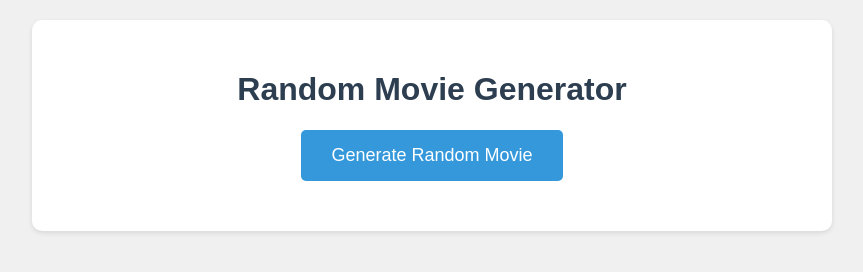
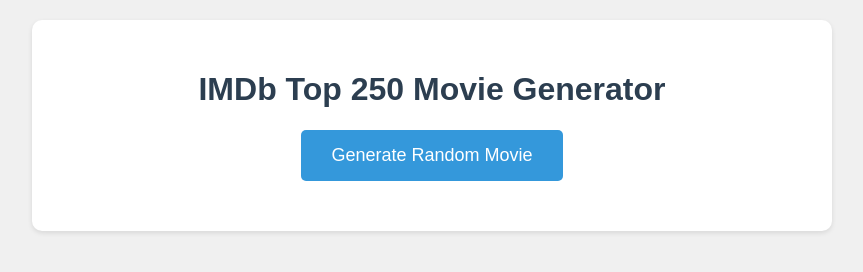
Before and after one commit to Torksy04/IMBd-Movie-Gen, a plain HTML site: page index.html in a window 1280 px wide. Shown: the whole page, without its empty margins (208-1071 px from the left). Drawn offline with Linux system fonts and the light colour scheme.

Commit message:
Update website title to IMDb Top 250 Movie Generator

```diff
--- a/index.html
+++ b/index.html
@@ -3,7 +3,7 @@
 <head>
     <meta charset="UTF-8">
     <meta name="viewport" content="width=device-width, initial-scale=1.0">
-    <title>Random Movie Generator</title>
+    <title>IMDb Top 250 Movie Generator</title>
     <style>
         body {
             font-family: 'Arial', sans-serif;
@@ -68,7 +68,7 @@
 </head>
 <body>
     <div class="container">
-        <h1>Random Movie Generator</h1>
+        <h1>IMDb Top 250 Movie Generator</h1>
         <button id="generateBtn">Generate Random Movie</button>
 
         <div id="loading" class="loading">
```
